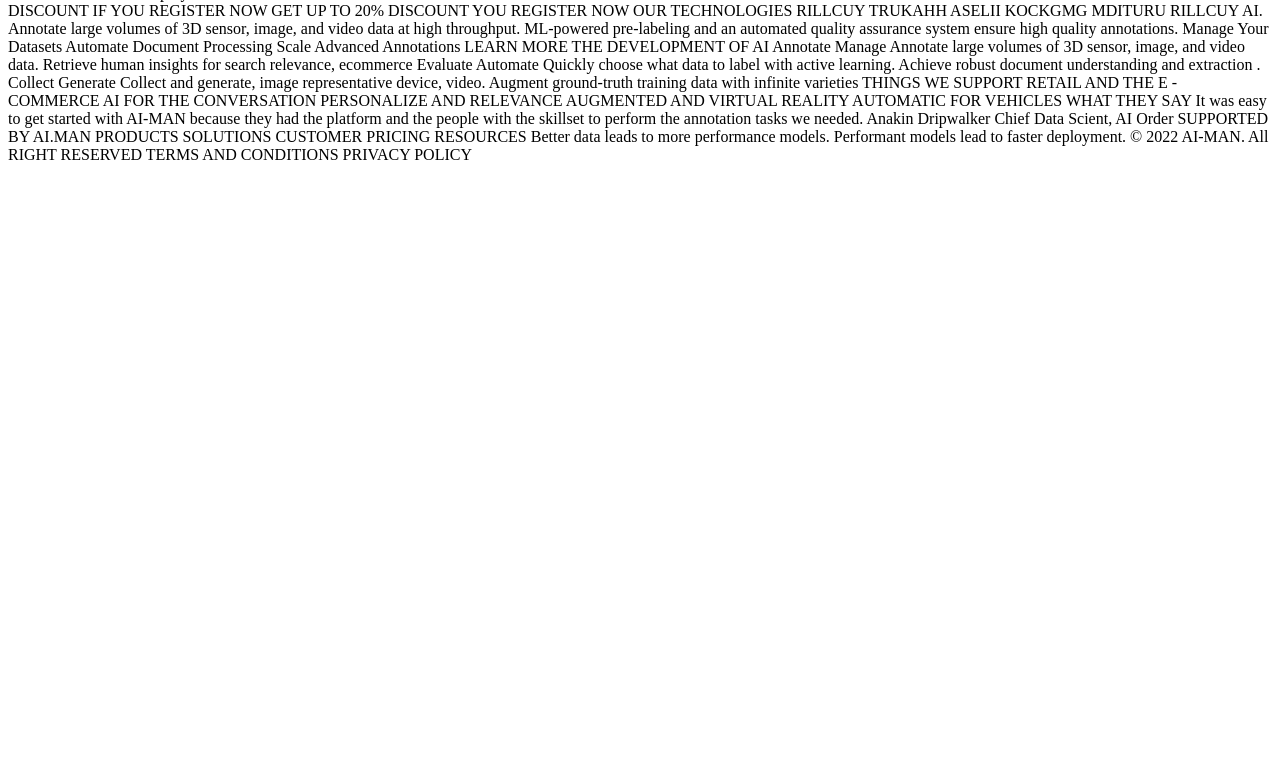
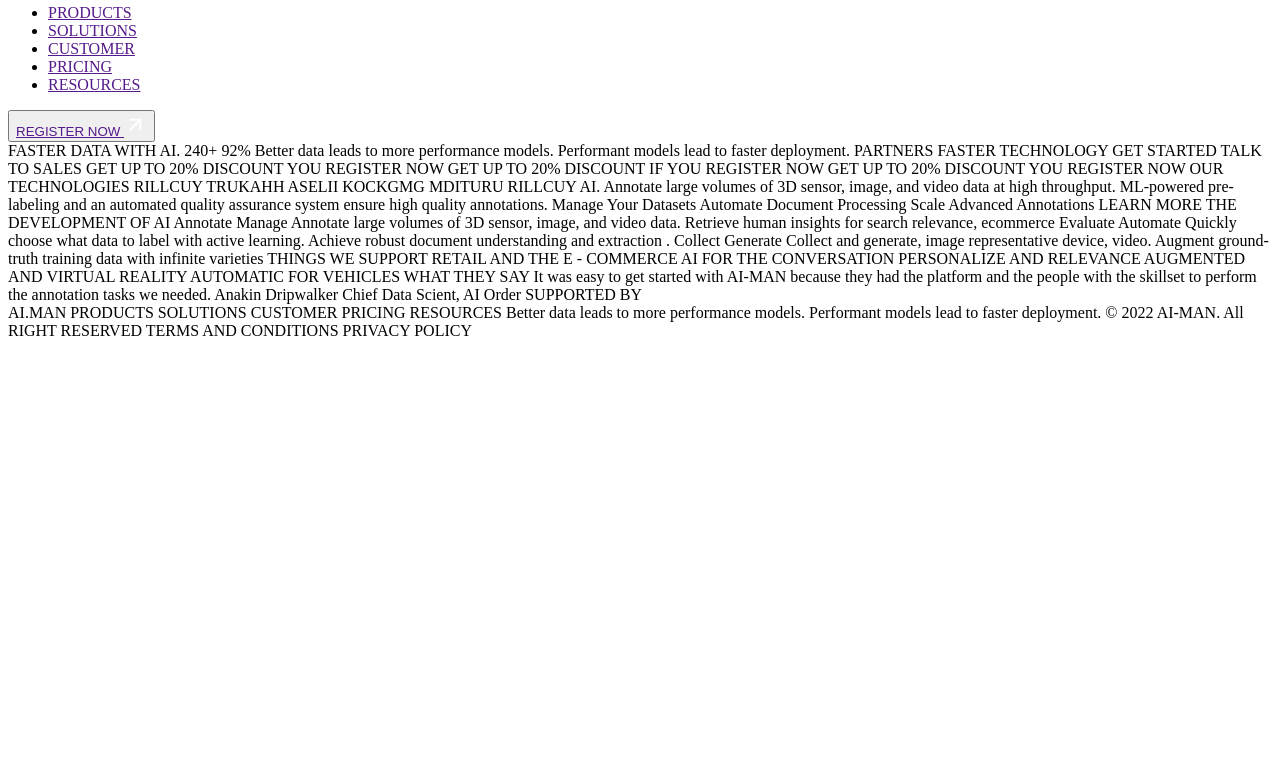
Before and after one commit to DmytroMyskov/ai-man, a plain HTML site: page index.html in a window 1280 px wide. Shown: the part 42-800 px from the top of the page. Drawn offline with Linux system fonts and the light colour scheme.

Commit message:
refactor html, add header

```diff
--- a/index.html
+++ b/index.html
@@ -20,13 +20,36 @@
 </head>
 
 <body>
-  AI.MAN
-  PRODUCTS
-  SOLUTIONS
-  CUSTOMER
-  PRICING
-  RESOURCES
-  REGISTER NOW
+  <div class="container">
+    <header>
+      <img src="images/icons/ai-man-logo.svg" alt="">
+
+      <ul>
+        <li>
+          <a href="">PRODUCTS</a>
+        </li>
+        <li>
+          <a href="">SOLUTIONS</a>
+        </li>
+        <li>
+          <a href="">CUSTOMER</a>
+        </li>
+        <li>
+          <a href="">PRICING</a>
+        </li>
+        <li>
+          <a href="">RESOURCES</a>
+        </li>
+      </ul>
+
+      <button>
+        <a href="">REGISTER NOW
+          <img src="images/icons/arrow-down-left.svg" alt="">
+        </a>
+      </button>
+    </header>
+
+    <main>
       FASTER DATA WITH AI.
       240+
       92%
@@ -75,11 +98,15 @@
       AUTOMATIC FOR
       VEHICLES
       WHAT THEY SAY
-  It was easy to get started with AI-MAN because they had the platform and the people with the skillset to perform the
+      It was easy to get started with AI-MAN because they had the platform and the people with the skillset to perform
+      the
       annotation tasks we needed.
       Anakin Dripwalker
       Chief Data Scient, AI Order
       SUPPORTED BY
+    </main>
+
+    <footer>
       AI.MAN
       PRODUCTS
       SOLUTIONS
@@ -90,6 +117,8 @@
       © 2022 AI-MAN. All RIGHT RESERVED
       TERMS AND CONDITIONS
       PRIVACY POLICY
+    </footer>
+  </div>
 </body>
 
 </html>
```
Also changed, not shown: images/icons/arrow-down-left.svg (added). Lines whose indentation alone changed are shown as unchanged.
